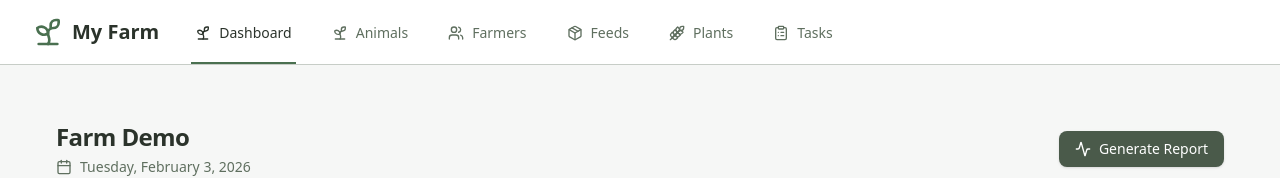
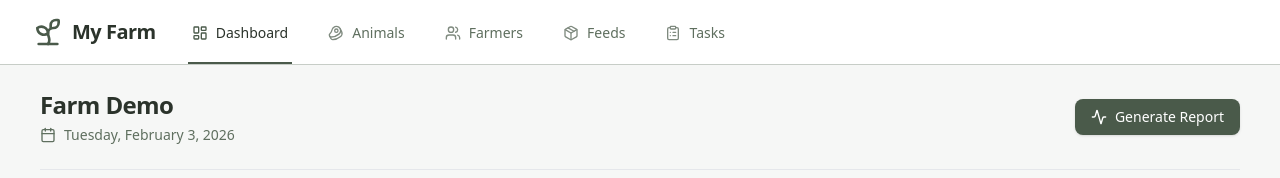
Before and after one commit to haniellejermayn/crud-farm, a React app in the folder frontend/: page / in a window 1280 px wide. Shown: the top 178 px of the page. Built offline with nearby package versions, Linux system fonts and the light colour scheme; no server answers; the HTML template or start-up script is replaced by a standard one.

Commit message:
update dashboard and navbar

```diff
--- a/frontend/src/components/layout/Layout.tsx
+++ b/frontend/src/components/layout/Layout.tsx
@@ -9,7 +9,7 @@ export const Layout: React.FC<LayoutProps> = ({ children }) => {
   return (
     <div className="min-h-screen bg-sage-50">
       <Navbar />
-      <main className="max-w-7xl mx-auto px-4 sm:px-6 lg:px-8 py-8">
+      <main className="max-w-7xl mx-auto px-4 sm:px-6 lg:px-8 py-4">
         {children}
       </main>
     </div>
--- a/frontend/src/components/layout/Navbar.tsx
+++ b/frontend/src/components/layout/Navbar.tsx
@@ -1,30 +1,39 @@
 import React from "react";
 import { Link, useLocation } from "react-router-dom";
-import { Sprout, Users, Wheat, Package, ClipboardList } from "lucide-react";
+import {
+  Sprout,
+  Users,
+  Package,
+  ClipboardList,
+  Beef,
+  LayoutDashboard,
+} from "lucide-react";
 
 export const Navbar: React.FC = () => {
   const location = useLocation();
 
   const navItems = [
-    { path: "/", label: "Dashboard", icon: Sprout },
-    { path: "/animals", label: "Animals", icon: Sprout },
+    { path: "/", label: "Dashboard", icon: LayoutDashboard },
+    { path: "/animals", label: "Animals", icon: Beef },
     { path: "/farmers", label: "Farmers", icon: Users },
     { path: "/feeds", label: "Feeds", icon: Package },
-    { path: "/plants", label: "Plants", icon: Wheat },
     { path: "/tasks", label: "Tasks", icon: ClipboardList },
   ];
 
   return (
-    <nav className="bg-white border-b border-sage-200">
+    <nav className="bg-white border-b border-sage-200 sticky top-0 z-50">
       <div className="max-w-7xl mx-auto px-4 sm:px-6 lg:px-8">
         <div className="flex justify-between h-16">
           <div className="flex">
+            {/* Logo Section */}
             <div className="flex-shrink-0 flex items-center">
-              <Sprout className="h-8 w-8 text-primary-600" />
-              <span className="ml-2 text-xl font-semibold text-sage-900">
+              <Sprout className="h-8 w-8 text-sage-600" />
+              <span className="ml-2 text-xl font-bold text-sage-900 tracking-tight">
                 My Farm
               </span>
             </div>
+
+            {/* Navigation Links */}
             <div className="hidden sm:ml-8 sm:flex sm:space-x-8">
               {navItems.map((item) => {
                 const Icon = item.icon;
@@ -33,13 +42,15 @@ export const Navbar: React.FC = () => {
                   <Link
                     key={item.path}
                     to={item.path}
-                    className={`inline-flex items-center px-1 pt-1 border-b-2 text-sm font-medium transition-colors ${
+                    className={`inline-flex items-center px-1 pt-1 border-b-2 text-sm font-medium transition-all duration-200 ${
                       isActive
-                        ? "border-primary-600 text-sage-900"
+                        ? "border-sage-600 text-sage-900"
                         : "border-transparent text-sage-500 hover:border-sage-300 hover:text-sage-700"
                     }`}
                   >
-                    <Icon className="h-4 w-4 mr-2" />
+                    <Icon
+                      className={`h-4 w-4 mr-2 ${isActive ? "text-sage-600" : "text-sage-400"}`}
+                    />
                     {item.label}
                   </Link>
                 );
--- a/frontend/src/pages/Dashboard.tsx
+++ b/frontend/src/pages/Dashboard.tsx
@@ -71,7 +71,7 @@ export const Dashboard: React.FC = () => {
   ];
 
   return (
-    <div className="p-6 max-w-7xl mx-auto space-y-6">
+    <div className="p-2 max-w-7xl mx-auto space-y-6">
       {/* Header Section */}
       <div className="flex flex-col md:flex-row md:items-center justify-between gap-4">
         <div>
```
